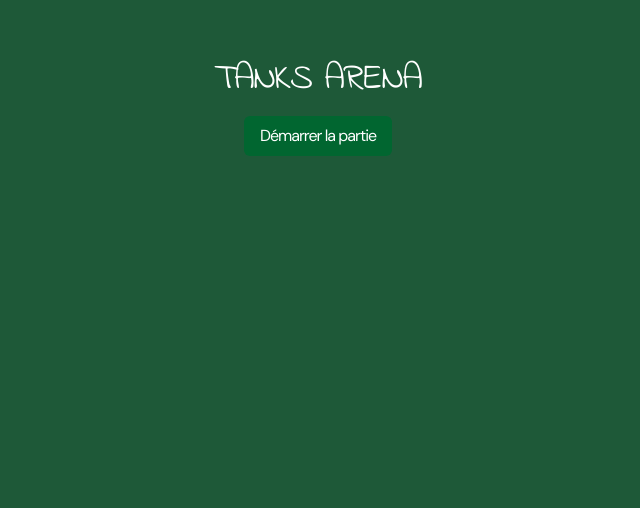
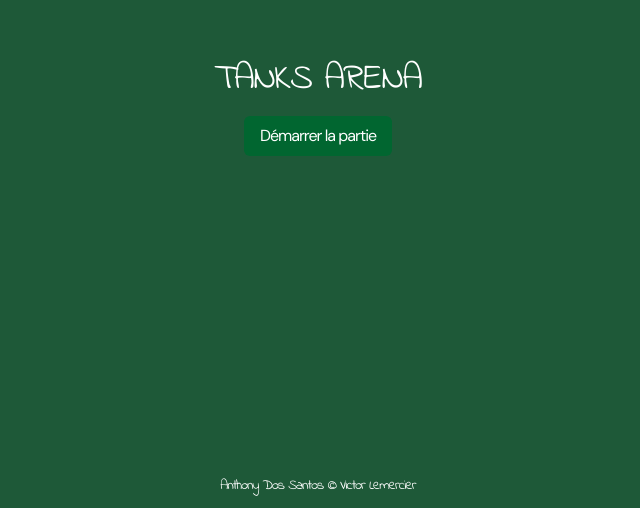
Before and after one commit to Vlemrc/Tank-game, a Next.js app: page / in a window 1280 px wide. Shown: the part 292-800 px from the top of the page, without its empty margins (322-962 px from the left). Built offline with nearby package versions, Linux system fonts and the light colour scheme.

Commit message:
mentions

```diff
--- a/app/layout.tsx
+++ b/app/layout.tsx
@@ -34,6 +34,7 @@ export default function RootLayout({
         className={`${geistSans.variable} ${geistMono.variable} antialiased`}
       >
         {children}
+        <div className="fixed bottom-3 left-1/2 -translate-x-1/2 text-sm font-indie">Anthony Dos Santos © Victor Lemercier</div>
       </body>
     </html>
   );
```
